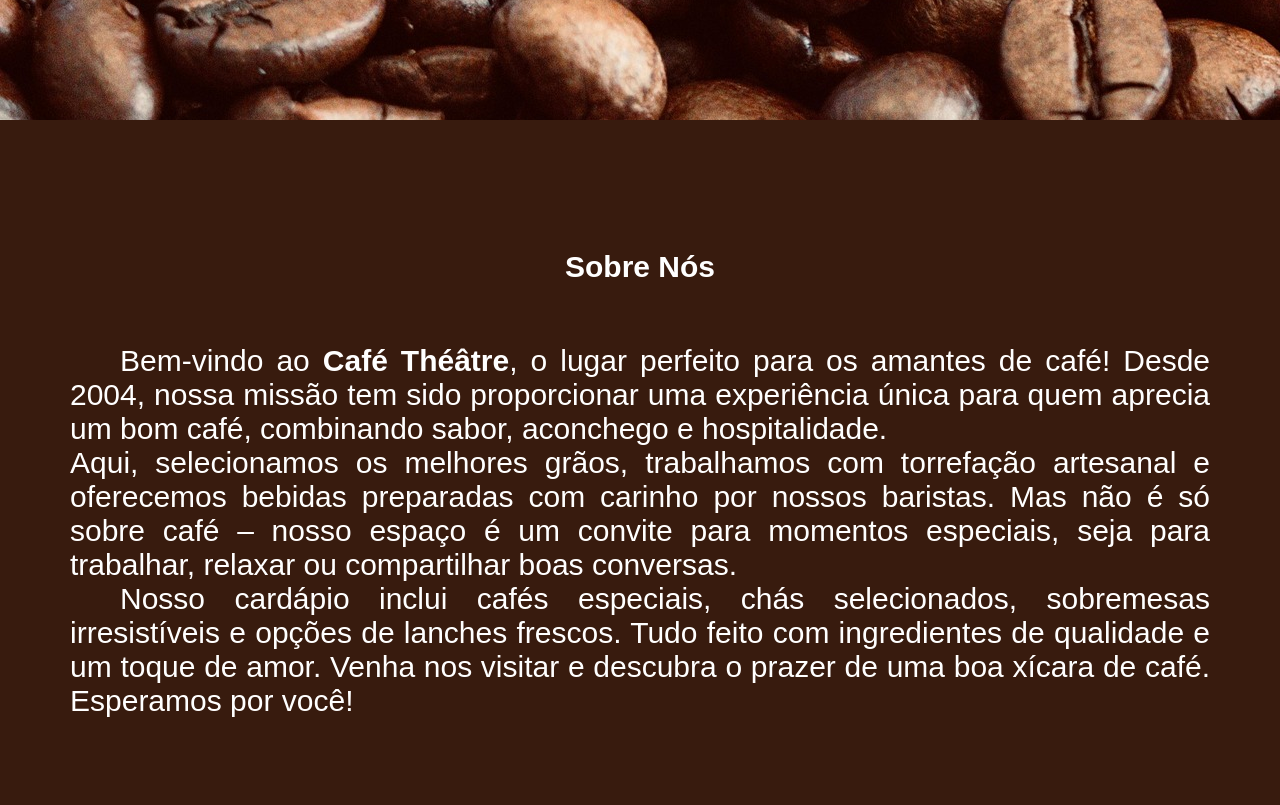
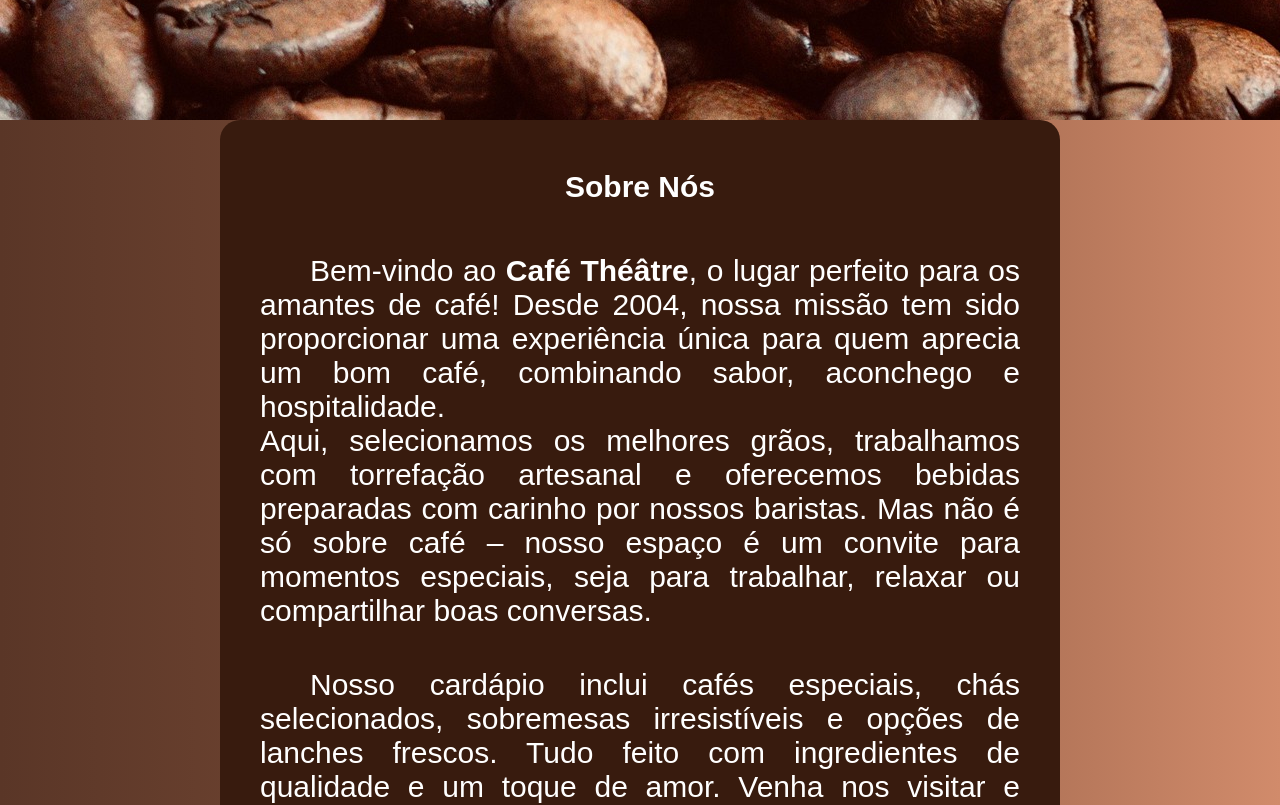
Before and after one commit to devcauanbernardino/Cafeteria, a plain HTML site: page index.html in a window 1280 px wide. Shown: the part 700-1505 px from the top of the page. Drawn offline with Linux system fonts and the light colour scheme; a web font is replaced by a local one.

Commit message:
mais alterações

```diff
--- a/index.html
+++ b/index.html
@@ -39,7 +39,7 @@
             artesanal e oferecemos bebidas preparadas com carinho por nossos
             baristas. Mas não é só sobre café – nosso espaço é um convite para
             momentos especiais, seja para trabalhar, relaxar ou compartilhar
-            boas conversas.<br />
+            boas conversas.<br /></p>
             <p>
               Nosso cardápio inclui cafés especiais, chás selecionados, sobremesas
               irresistíveis e opções de lanches frescos. Tudo feito com
@@ -54,6 +54,7 @@
         <div class="cafe">
           <img src="Imagens/pexels-cottonbro-4543103.jpg" alt="foto-ilustrativa">
             <div class="lista">
+              <ul>
                 <h4>nossos Cafés</h4>
                  <h5>Espresso</h5>
                  <h5>Capuccino</h5>
@@ -71,6 +72,7 @@
                  <h5>Refrigerante</h5>
                  <h5>Suco de Laranja</h5>
                  <h5>Mate Leão</h5>
+              </ul>
             </div>
         </div>
       </section>
--- a/style.css
+++ b/style.css
@@ -4,6 +4,9 @@
     padding: 0;
     font-size: 30px;
     font-family: "Winky Sans", sans-serif;
+}
+body {
+    background-image: linear-gradient(to right, #5a3627, #81503a, #d18b6b);
 }
 button {
     cursor: pointer;
@@ -24,8 +27,8 @@ h1,a {
 
 h3 {
     text-align: center;
-    padding: 60px;
     color: white;
+    padding: 30px;
 }
 p {
     text-indent: 50px;
@@ -67,20 +70,19 @@ button:hover {
         padding: 15px;
     }
 }
-#sobre {
-    width: 100%;
-    height: 700px;
-    display: flex;
-    bottom: -500px;
+.conteudo-sobre {
+    text-align: justify;
+    align-items: center;
+    display: block;
+    margin: auto;
     background-color: rgb(56, 27, 14);
     color: white;
-    .conteudo-sobre {
-        text-align: justify;
-        align-items: center;
-        position: absolute;
-        margin: 60px;
-        padding: 10px;
-    }
+    width: 800px;
+    padding: 20px;
+    border-radius: 20px
+}
+.conteudo-sobre p {
+    padding: 20px;
 }
 .menu a{
     text-decoration: none;
```
Lines whose indentation alone changed are shown as unchanged.
